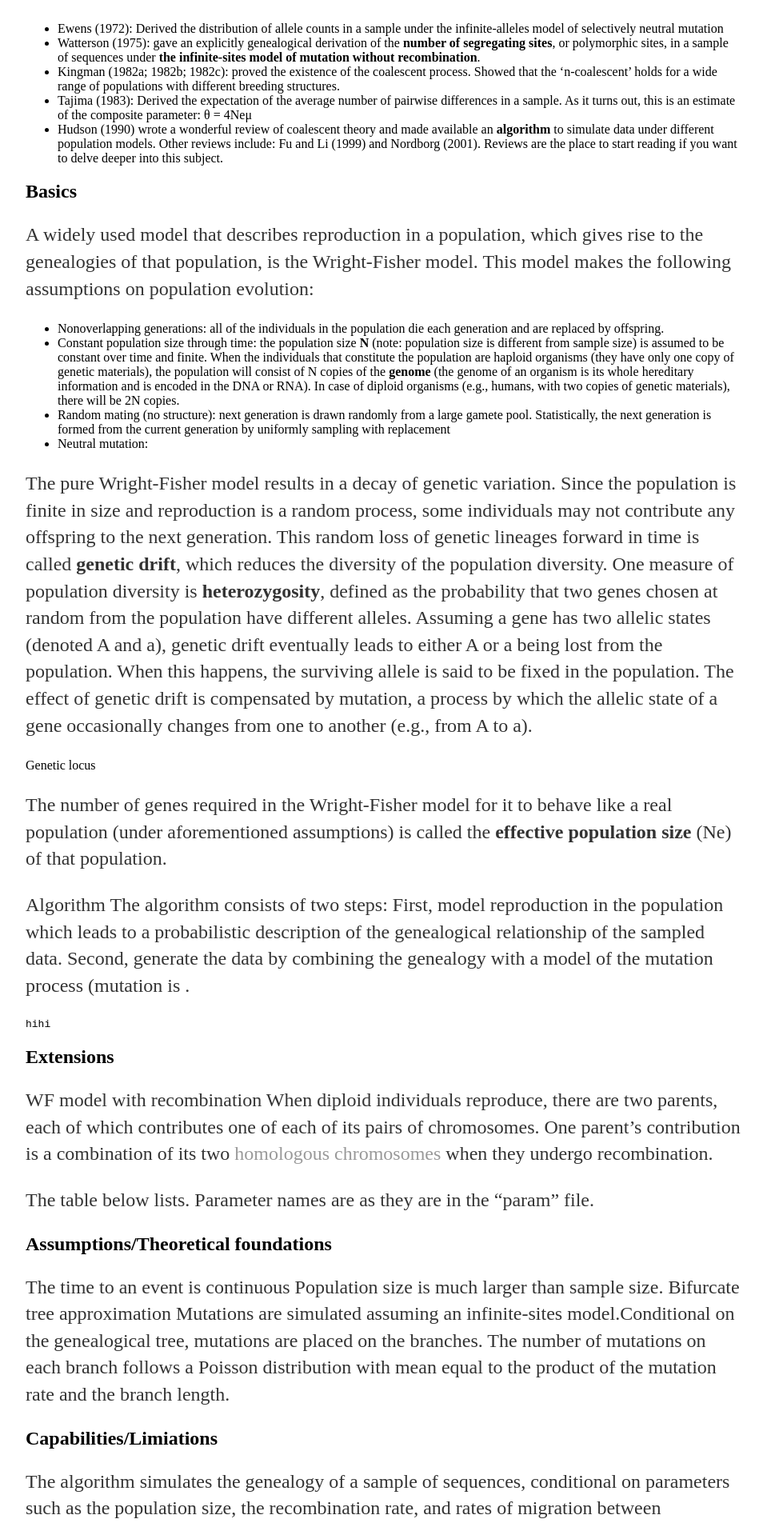
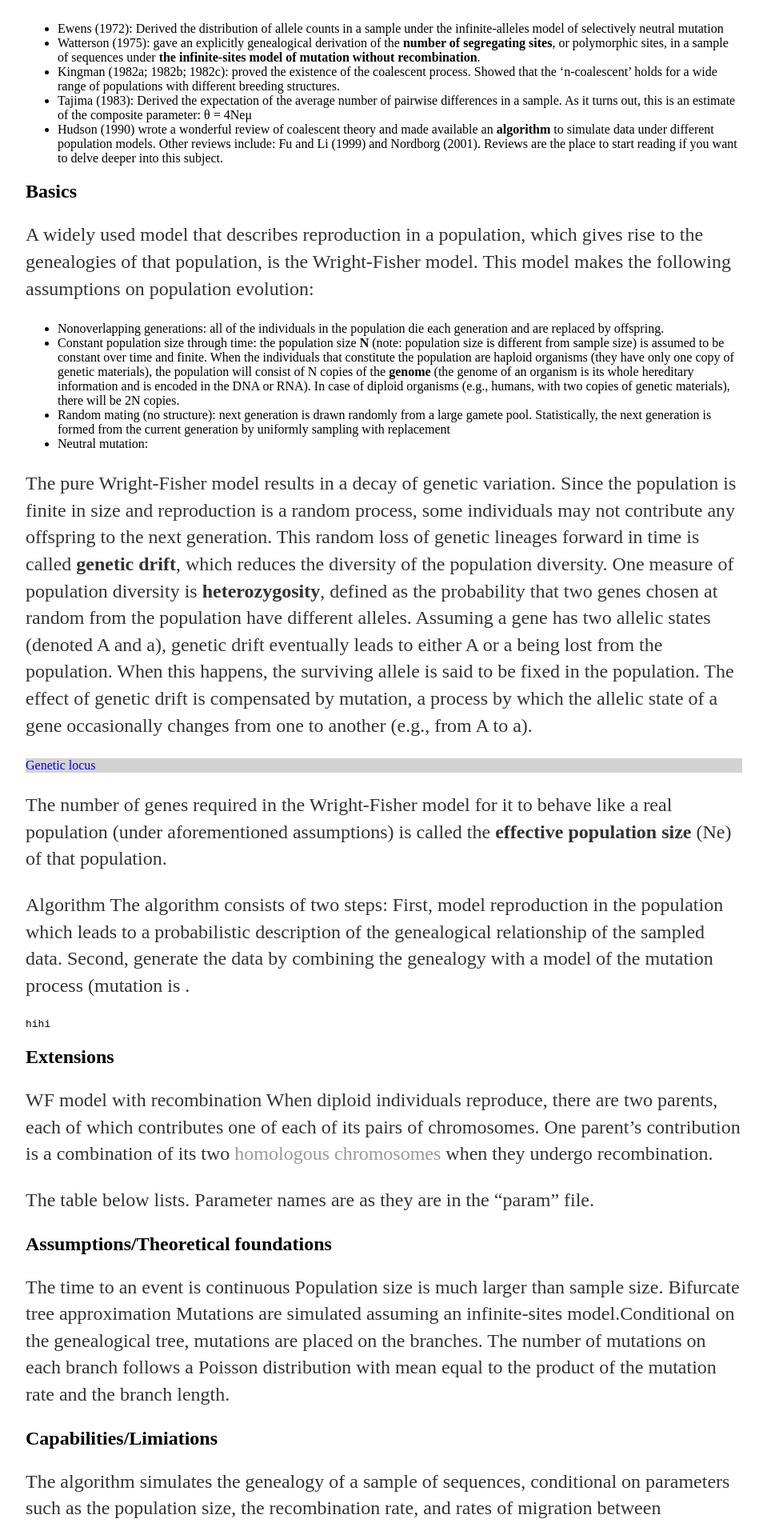
Before and after one commit to lybird300/lybird300.github.io, a Jekyll site: the page built from _posts/2015-04-02-coalescent.md, in a window 1280 px wide. Shown: the part 1316-3225 px from the top of the page at 80% size, without its empty margins (160-1119 px from the left). Built offline with Jekyll 4.4.1, drawn with Linux system fonts in a browser that asks for light colours.

Commit message:
Update main.css

```diff
--- a/css/main.css
+++ b/css/main.css
@@ -1,6 +1,11 @@
 body {
     margin: 60px auto;
     width: 70%;
+}
+#term{
+    display: block;
+    color: blue;
+    background-color: lightgrey;
 }
 nav ul, footer ul {
     font-family:'Helvetica', 'Arial', 'Sans-Serif';
```
